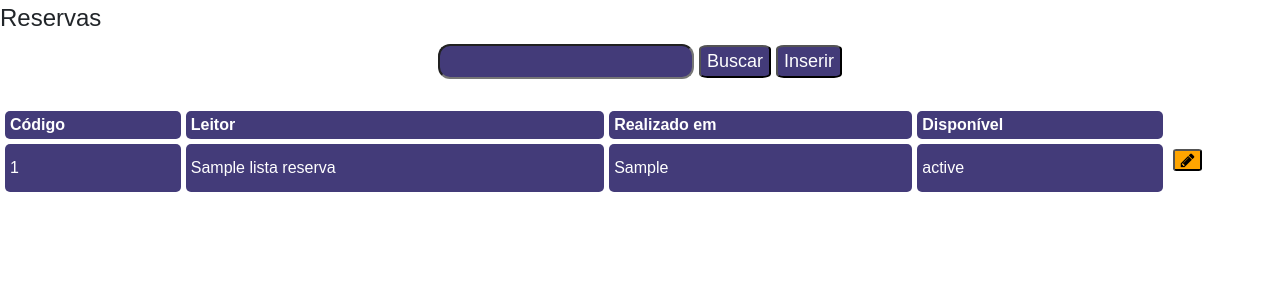
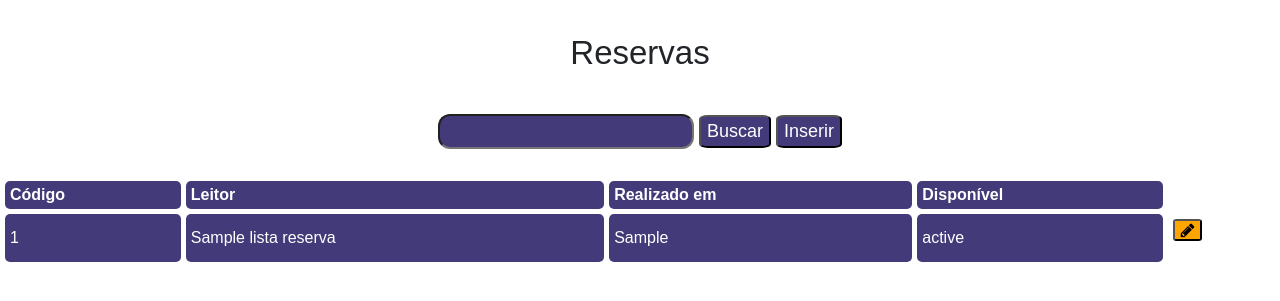
Before and after one commit to ValterGN/EngenhariaDeSoftware-2021-02, a PHP site: template BManager/View/ListarReservas.php in a window 1280 px wide. Shown: the part 56-357 px from the top of the page. Run offline with PHP 8.4, Linux system fonts and the light colour scheme; the template is opened without the code that fills it: most values are stand-ins (such as "Sample title", 1, 10 or a date in 2020); some libraries are stand-ins or nearby versions.

Commit message:
Centralização de título na página ListarReservas

```diff
--- a/BManager/css/estilo.css
+++ b/BManager/css/estilo.css
@@ -8,6 +8,18 @@
 	padding-bottom:28px;
 	padding-top:28px;
 }
+
+#txtListarReservas{
+	text-align: center;
+	margin-left: auto;
+    margin-right: auto;
+    font-size: 33px;
+	/*espaçamento entre titulo e menu */
+	padding-bottom:28px;
+	padding-top:28px;
+}
+
+
 
 table{
 	font-family: arial, sans-serif;
```
